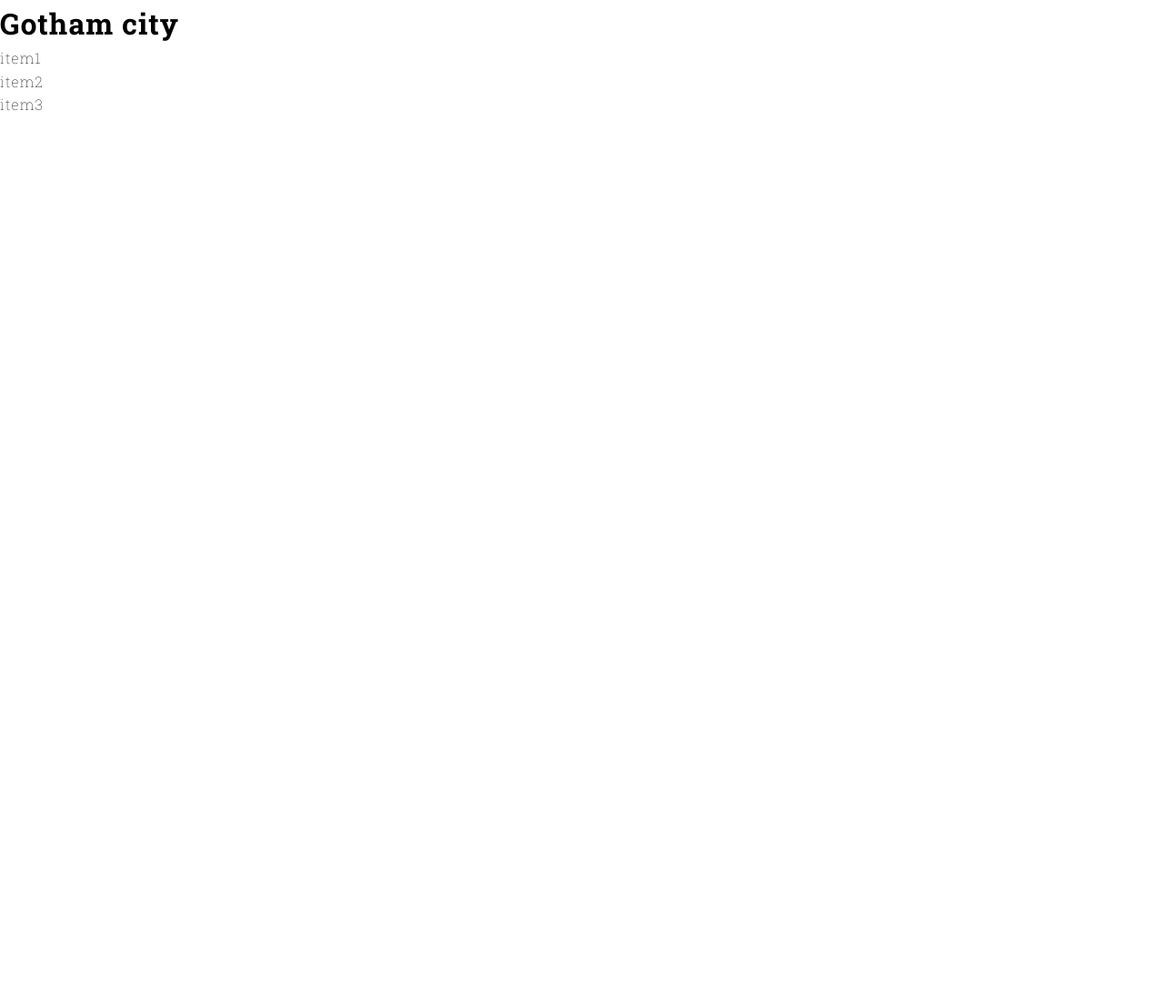
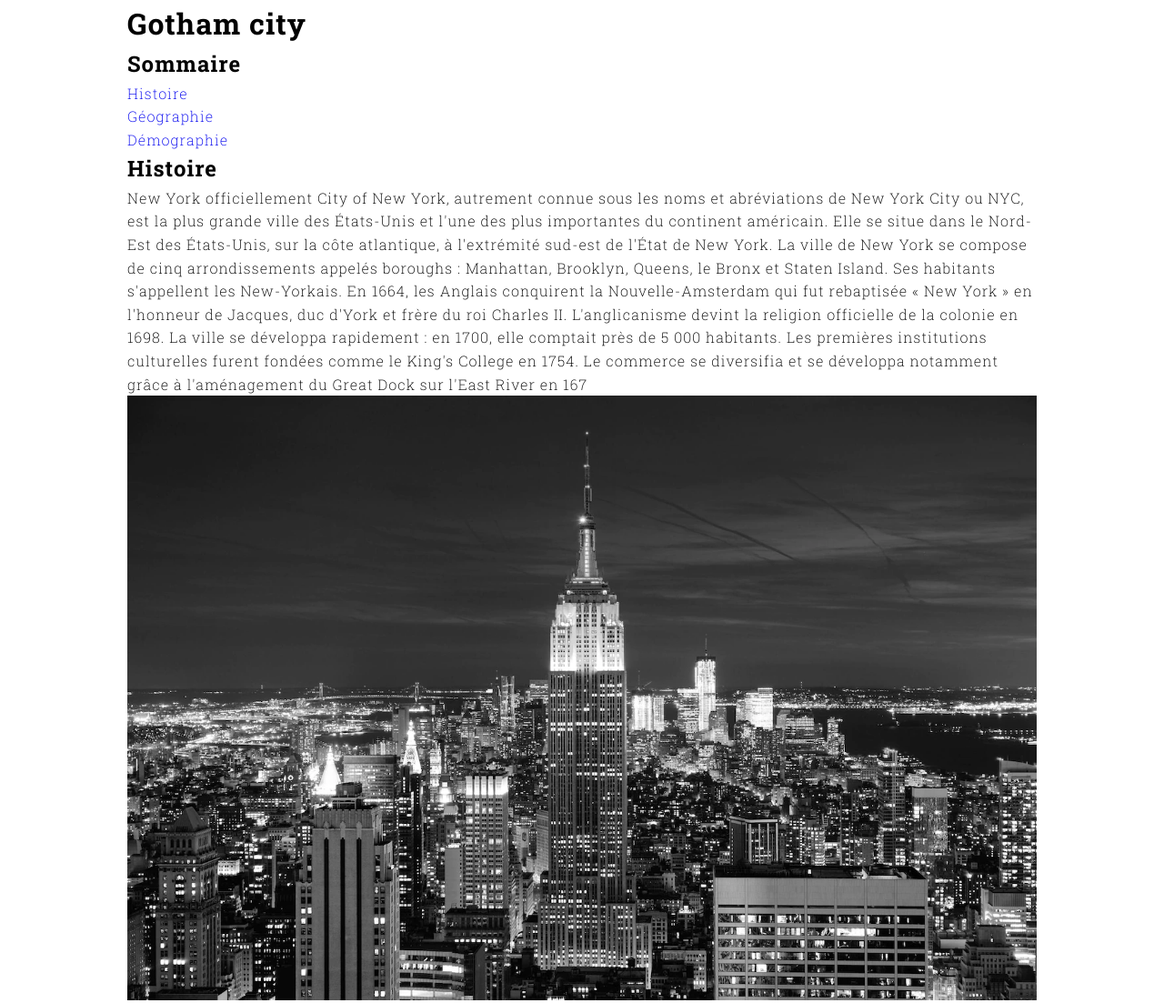
Before and after one commit to AristideSamba/Ghotam-city, a plain HTML site: page index.html in a window 1280 px wide. Shown: the top 1103 px of the page at 91% size. Before the commit the page ends 800 px from the top, so only its background shows below. Drawn offline with Linux system fonts and the light colour scheme.

Commit message:
updates theme

```diff
--- a/css/reset.css
+++ b/css/reset.css
@@ -1,22 +1,42 @@
 @import url('https://fonts.googleapis.com/css2?family=Poppins:ital,wght@0,100;0,200;0,300;0,400;0,500;0,600;0,700;0,800;0,900;1,100;1,200;1,300;1,400;1,500;1,600;1,700;1,800;1,900&family=Roboto+Slab:wght@100..900&display=swap');
 
-html { font-size: 62.5%; }
+html {
+  font-size: 62.5%;
+  block-size: border-box;
+  scroll-behavior: smooth;
+}
 
 body {
   font: 1.6rem "Roboto Slab", sans-serif;
   line-height: 1.6;
   margin: 0;
   letter-spacing: 0.1rem;
-  font-weight: 100;
+  font-weight: 200;
 }
 
-*, *::before, *::after {
+*,
+*::before,
+*::after {
   box-sizing: border-box;
-}
-
-h1, h2, h3, h4, h5, h6, figure, blockquote, ol, ul {
   margin: 0;
   padding: 0;
 }
 
-a { text-decoration: none; }
+h1,
+h2,
+h3,
+h4,
+h5,
+h6,
+figure,
+blockquote,
+ol,
+ul {
+  margin: 0;
+  padding: 0;
+  list-style-type: none;
+}
+
+a{
+  text-decoration: none;
+}
--- a/css/theme.css
+++ b/css/theme.css
@@ -7,3 +7,18 @@
     --silver: #ada9a9ff;
     --jet: #302f2fff;
 }
+
+header,
+nav,
+main,
+footer{
+    max-width: 100rem;
+    margin: 0 auto;
+}
+
+div.picture img{
+    display: inline-block;
+    width: 100%;
+    object-fit: cover;
+    vertical-align: middle;
+}
--- a/index.html
+++ b/index.html
@@ -1,5 +1,5 @@
 <!DOCTYPE html>
-<html lang="en">
+<html lang="fr">
 <head>
     <meta charset="UTF-8">
     <meta http-equiv="X-UA-Compatible" content="IE=edge">
@@ -14,13 +14,49 @@
 <body>
     <header>
         <h1>Gotham city</h1>
+        <h2>Sommaire</h2>
         <nav>
             <ul>
-                <li><a href=""></a>item1</li>
-                <li><a href=""></a>item2</li>
-                <li><a href=""></a>item3</li>
+                <li><a href="#histoire">Histoire</a></li>
+                <li><a href="#geo">Géographie</a></li>
+                <li><a href="#demo">Démographie</a></li>
             </ul>
         </nav>
+        <!-- first section-->
     </header>
+    <main>
+        <section>
+            <h2 id="histoire">Histoire</h2>
+            <p>
+                New York officiellement City of New York, autrement connue sous les noms et abréviations de New York City ou NYC, est la plus grande ville des États-Unis et l'une des plus importantes du continent américain. Elle se situe dans le Nord-Est des États-Unis, sur la côte atlantique, à l'extrémité sud-est de l'État de New York. La ville de New York se compose de cinq arrondissements appelés boroughs : Manhattan, Brooklyn, Queens, le Bronx et Staten Island. Ses habitants s'appellent les New-Yorkais. En 1664, les Anglais conquirent la Nouvelle-Amsterdam qui fut rebaptisée « New York » en l'honneur de Jacques, duc d'York et frère du roi Charles II. L'anglicanisme devint la religion officielle de la colonie en 1698. La ville se développa rapidement : en 1700, elle comptait près de 5 000 habitants. Les premières institutions culturelles furent fondées comme le King's College en 1754. Le commerce se diversifia et se développa notamment grâce à l'aménagement du Great Dock sur l'East River en 167
+            </p>
+        </section>
+        <div class="picture">
+            <img src="./asset/vue-aerienne-new-york-city-manhattan-skyline_649448-3440.webp" alt="">
+        </div>
+        <section>
+            <h2 id="geo">Géographie</h2>
+            <p>
+                En décembre 1975 la ville de New York est en faillite. Deux jours avant qu'elle ne se retrouve en cessation de paiement, le président d'alors, Gerald Ford, autorise le trésor américain à prêter à la cité 2,3 milliards de dollars par an jusqu'en 1978. Aujourd'hui le poids économique de New York est considérable : en 2008, la ville a créé une richesse estimée à 578 milliards de dollars, c'est-à-dire que son produit brut est supérieur à celui d'un pays comme la Belgique. Il n'y a que 14 pays dans le monde qui ont une économie plus puissante que celle de la seule ville de New York.
+            </p>
+        </section>
+        <section>
+            <h2 id="demo">Démographie</h2>
+            <p>
+                La ville de New York est la ville la plus peuplée des États-Unis, avec une population deux fois supérieure à la deuxième ville du pays, Los Angeles (3 743 995 habitants). Elle compte en effet 8 175 133 habitants en 2010, ce qui représente près de 40 % de la population de l'État de New York. Le Grand New York ou New York Metropolitan area est l'aire urbaine la plus peuplée des États-Unis et la troisième du monde derrière Tokyo et Mexico. Cette région s'étend sur quatre États (New York, New Jersey, Connecticut, Pennsylvanie) et quelque 17 400 km2. Sa population est de 18,8 millions d'habitants en 20. La CMSA de New York rassemble environ 22,2 millions d'habitants en 2009
+            </p>
+        </section>
+        <div class="picture">
+            <img src="./asset/batiment-flatiron-new-york-tourne-partir-angle-faible_181624-314-1.webp" alt="">
+        </div>
+    </main>
+    <footer>
+        <p>
+            <a href="#">index</a>
+        </p>
+        <p>
+            &copy; Aristide SAMBA - All rights reserved for educational purposes only
+        </p>
+    </footer>
 </body>
 </html>
```
Also changed, not shown: favicon/site.webmanifest.
